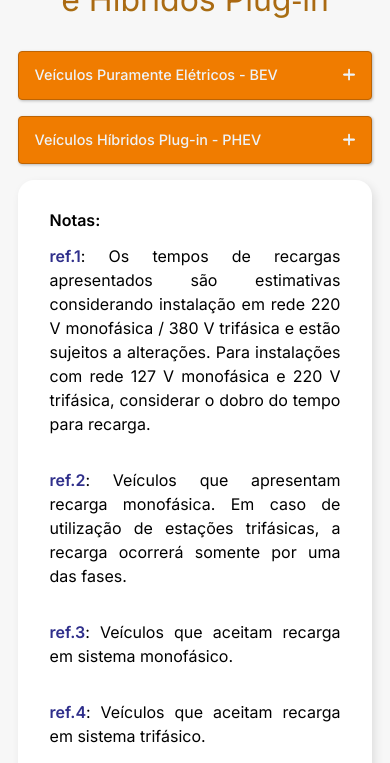
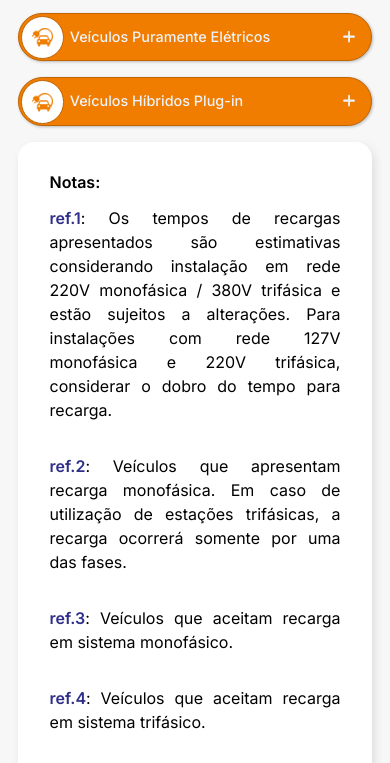
Before and after one commit to joaopedromf/especificacoes_carros_eletricos, a plain HTML site: page index.html in a window 390 px wide. Shown: the part 168-931 px from the top of the page. Drawn offline with Linux system fonts and the light colour scheme.

Commit message:
Ícone e arredondamento do collapse
- Acrescenta ícone no collapse
- Mudança no título
- Correção de um espaço no texto
- Alteração do tamanho de tela do media query da tabela

```diff
--- a/index.html
+++ b/index.html
@@ -22,9 +22,9 @@
 <body>
     <main>
         <section class="especificacoes">
-            <h1 class="especificacoes__titulo">Especificações e Tempos de Recarga de Veículos Elétricos e Híbridos Plug&#8209;in</h1>
+            <h1 class="especificacoes__titulo">Especificações e Tempos de Recarga de Veículos</h1>
             <details class="especificacoes__tipo-veiculo-collapse">
-                <summary class="especificacoes__tipo-veiculo-titulo">Veículos Puramente Elétricos - BEV <i class="fa-solid fa-plus"></i><i class="fa-solid fa-minus"></i></summary>
+                <summary class="especificacoes__tipo-veiculo-titulo"><span class="especificacoes__tipo-veiculo-icone"></span>Veículos Puramente Elétricos <i class="fa-solid fa-plus"></i><i class="fa-solid fa-minus"></i></summary>
                 <details class="especificacoes__fabricante-collapse">
                     <summary class="especificacoes__fabricante-titulo">Audi <i class="fa-solid fa-plus"></i><i class="fa-solid fa-minus"></i></summary>
                     <div class="especificacoes__veiculo">
@@ -1790,7 +1790,7 @@
                 </details>
             </details>
             <details class="especificacoes__tipo-veiculo-collapse">
-                <summary class="especificacoes__tipo-veiculo-titulo">Veículos Híbridos Plug-in - PHEV <i class="fa-solid fa-plus"></i><i class="fa-solid fa-minus"></i></summary>
+                <summary class="especificacoes__tipo-veiculo-titulo"><span class="especificacoes__tipo-veiculo-icone"></span>Veículos Híbridos Plug-in <i class="fa-solid fa-plus"></i><i class="fa-solid fa-minus"></i></summary>
                 <details class="especificacoes__fabricante-collapse">
                     <summary class="especificacoes__fabricante-titulo">Caoa Chery <i class="fa-solid fa-plus"></i><i class="fa-solid fa-minus"></i></summary>
                     <div class="especificacoes__veiculo">
@@ -3769,7 +3769,7 @@
             <h2 class="notas__titulo">Notas:</h2>
             <div class="notas__container">
                 <p class="notas__conteudo" id="ref-1">
-                    <span>ref.1</span>: Os tempos de recargas apresentados são estimativas considerando instalação em rede 220 V monofásica / 380 V trifásica e estão sujeitos a alterações. Para instalações com rede 127 V monofásica e 220 V trifásica, considerar o dobro do tempo para recarga.
+                    <span>ref.1</span>: Os tempos de recargas apresentados são estimativas considerando instalação em rede 220V monofásica / 380V trifásica e estão sujeitos a alterações. Para instalações com rede 127V monofásica e 220V trifásica, considerar o dobro do tempo para recarga.
                 </p>
                 <p class="notas__conteudo" id="ref-2">
                     <span>ref.2</span>: Veículos que apresentam recarga monofásica. Em caso de utilização de estações trifásicas, a recarga ocorrerá somente por uma das fases.
--- a/styles/collapse.css
+++ b/styles/collapse.css
@@ -1,4 +1,4 @@
-@media screen and (max-width: 1180px){
+@media screen and (max-width: 1230px){
 
     .especificacoes__tipo-veiculo-collapse{
         display: block;
@@ -6,9 +6,13 @@
         color: #edf3f8;
         background-color: var(--cor-laranja);
         border: 1px solid #be6403;
-        border-radius: 4px;
+        border-radius: 2rem;
         box-shadow: 1px 1px 3px rgba(0, 0, 0, 0.25);
         transition: background-color .5s;
+    }
+
+    .especificacoes__tipo-veiculo-collapse[open]{
+        border-radius: 1.5rem 1.5rem 4px 4px;
     }
 
     .especificacoes__tipo-veiculo-collapse:hover{
@@ -17,12 +21,32 @@
 
     .especificacoes__tipo-veiculo-titulo{
         font-weight: 500;
-        padding: 1rem 3rem 1rem 1rem;
+        padding: 1rem 3rem 1rem 3.2rem;
         cursor: pointer;
         position: relative;
         text-wrap: nowrap;
         text-overflow: ellipsis;
         overflow: hidden;
+    }
+
+    .especificacoes__tipo-veiculo-icone{
+        display: inline-block;
+        height: 2.6rem;
+        width: 2.6rem;
+        background-color: #ffffff;
+        border: 1px solid #be6403;
+        border-radius: 2rem;
+        position: absolute;
+        top: 2px;
+        left: 2px;
+        background-image: url(../assets/favicon.png);
+        background-repeat: no-repeat;
+        background-size: 50%;
+        background-position: center;
+    }
+
+    .especificacoes__tipo-veiculo-collapse[open] .especificacoes__tipo-veiculo-icone{
+        border-radius: 1.5rem 1.5rem 1.5rem 4px;
     }
 
     .fa-plus, .fa-minus{
--- a/styles/notes.css
+++ b/styles/notes.css
@@ -39,7 +39,7 @@
     }
 }
 
-@media screen and (max-width: 1180px){
+@media screen and (max-width: 1230px){
 
     .notas{
         margin: 1rem 0;
--- a/styles/style.css
+++ b/styles/style.css
@@ -20,7 +20,7 @@ details summary::-webkit-details-marker{
     display: none;
 }
 
-@media screen and (max-width: 1180px){
+@media screen and (max-width: 1230px){
 
     main{
         min-height: calc(100vh - 200px);
--- a/styles/table.css
+++ b/styles/table.css
@@ -10,6 +10,7 @@
     font-size: 2rem;
     font-weight: 400;
     line-height: 1.2;
+    text-shadow: 2px 1px 1px rgba(0, 0, 0, 0.1);
     padding: 1rem;
     background-image: linear-gradient(to bottom, rgb(255, 115, 0), rgb(231, 137, 29), rgb(177, 95, 19), rgb(163, 117, 18));
     background-clip: text;
@@ -111,7 +112,7 @@
     text-align: center;
 }
 
-@media screen and (max-width: 1180px){
+@media screen and (max-width: 1230px){
 
     .especificacoes{
         align-items: stretch;
```
